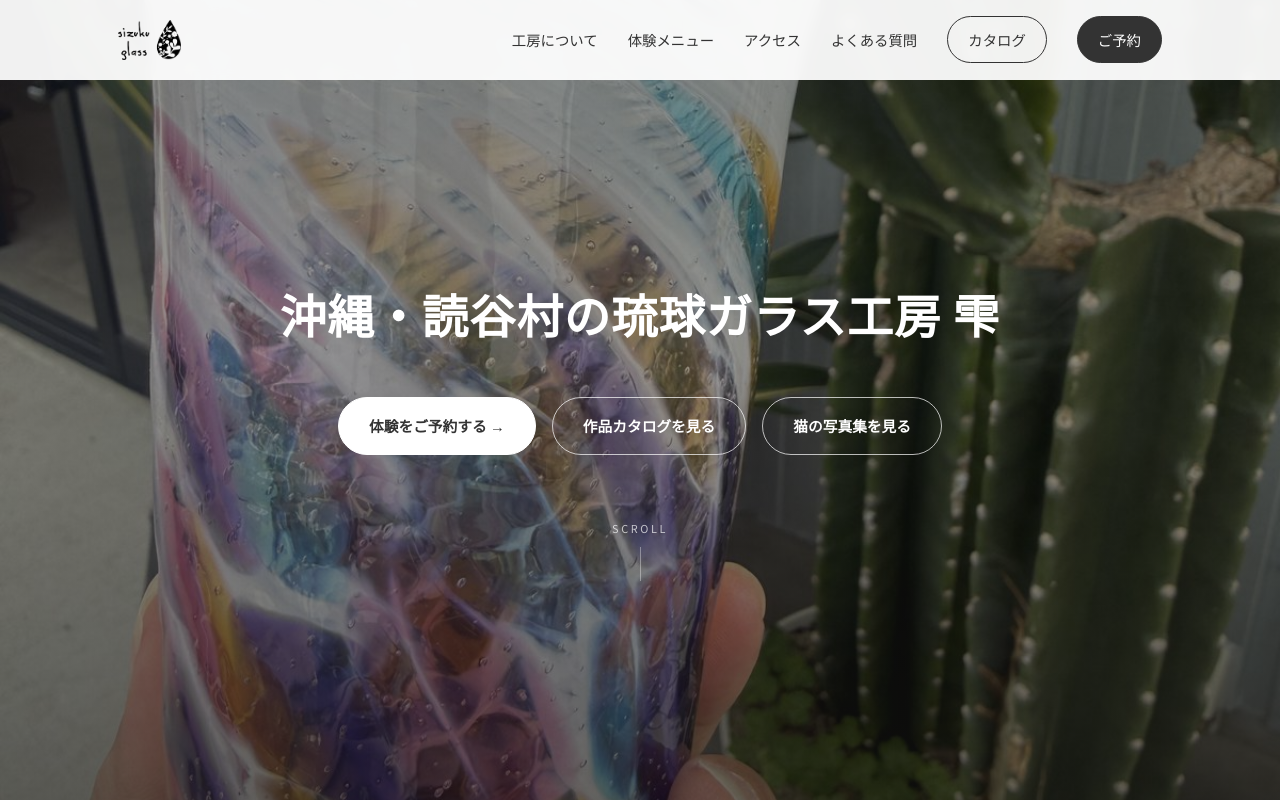
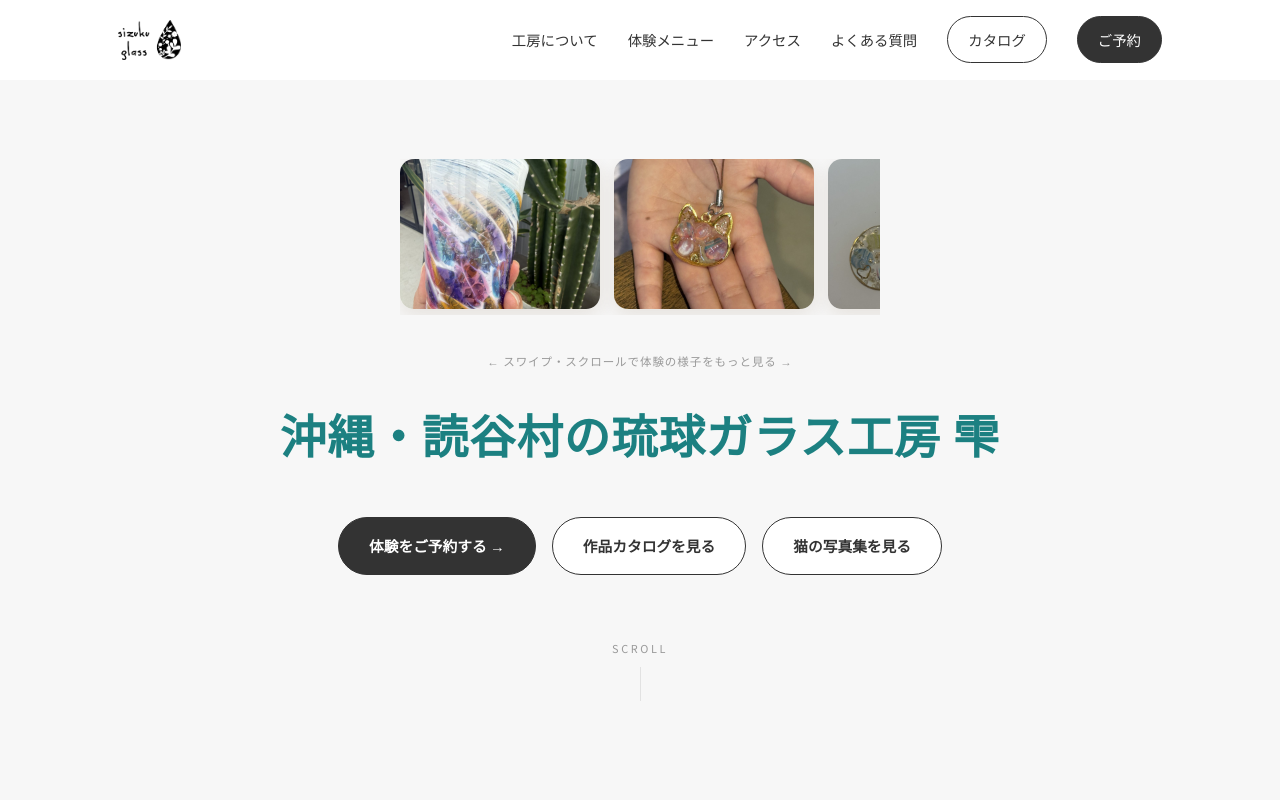
Before and after one commit to motoyaglass/sizuku-taiken-portal, a website: page index.html in a window 1280 px wide. Shown: the top 802 px of the page. Drawn offline with Linux system fonts and the light colour scheme.

Commit message:
ヒーローを白背景+写真カードの温かみのあるデザインに戻し、apple-touch-iconを追加
- フルブリードの暗い背景写真UIは「冷たい印象」とのフィードバックを受けて撤回
- 温かみのある白背景(paper-warm)+角丸写真カードのスクロールギャラリーに変更
- 屋号見出しの色を再びstampカラーに、ボタンも通常スタイルに復帰
- iOSのホーム画面追加時に正しいロゴが表示されるようapple-touch-icon.pngを追加

Co-Authored-By: Claude Sonnet 5 <noreply@anthropic.com>
Claude-Session: https://claude.ai/code/session_01PFWjhJbCFiPmJQeVdWdN5h

```diff
--- a/index.html
+++ b/index.html
@@ -26,6 +26,7 @@
 <meta name="twitter:image" content="https://sizuku-taiken.com/og-image.png">
 
 <link rel="icon" type="image/png" href="favicon.png">
+<link rel="apple-touch-icon" href="apple-touch-icon.png">
 
 <link rel="preconnect" href="https://fonts.googleapis.com">
 <link rel="preconnect" href="https://fonts.gstatic.com" crossorigin>
@@ -207,20 +208,25 @@
     display:flex; align-items:center; justify-content:center;
     text-align:center;
     padding:140px 24px 80px;
-    background:var(--ink); /* 画像読み込み前のフォールバック */
-    overflow:hidden;
+    background:var(--paper-warm);
   }
-  .hero-bg{position:absolute; inset:0; z-index:0;}
-  .hero-bg img{
-    width:100%; height:100%; object-fit:cover; display:block;
-    opacity:0; transition:opacity 1.4s ease;
+  .hero-inner{max-width:900px; width:100%; min-width:0;}
+  .hero-slider{
+    display:flex; gap:14px; width:100%; max-width:480px; min-width:0; margin:0 auto 36px;
+    overflow-x:auto; overflow-y:hidden; -webkit-overflow-scrolling:touch;
+    scroll-snap-type:x mandatory; padding-bottom:6px;
   }
-  .hero-bg img.is-active{opacity:1;}
-  .hero-overlay{
-    position:absolute; inset:0; z-index:1;
-    background:linear-gradient(180deg, rgba(20,20,18,.5), rgba(20,20,18,.45) 45%, rgba(20,20,18,.65));
+  .hero-slider::-webkit-scrollbar{height:6px;}
+  .hero-slider::-webkit-scrollbar-track{background:transparent;}
+  .hero-slider::-webkit-scrollbar-thumb{background:var(--line); border-radius:3px;}
+  .hero-slide{
+    flex:0 0 auto; width:200px; aspect-ratio:4/3; border-radius:14px; overflow:hidden;
+    scroll-snap-align:start; background:var(--paper); box-shadow:0 6px 20px rgba(120,90,60,.14);
   }
-  .hero-inner{position:relative; z-index:2; max-width:900px; width:100%; min-width:0;}
+  .hero-slide img{width:100%; height:100%; object-fit:cover; display:block;}
+  .hero-slider-hint{
+    font-size:.72rem; letter-spacing:.08em; color:var(--ink-faint); margin-bottom:26px;
+  }
   .hero h1{
     font-size:clamp(1.9rem, 4.6vw, 2.9rem);
     line-height:1.5;
@@ -229,26 +235,19 @@
     word-break:keep-all; /* 折り返す場合も単語の途中で切らない */
   }
   .hero h1 .main-line{
-    color:#fff; font-weight:700;
+    color:var(--stamp); font-weight:700;
   }
   .hero-actions{display:flex; gap:16px; justify-content:center; flex-wrap:wrap; margin-bottom:56px;}
-  .hero .btn-solid{background:#fff; color:var(--ink); border-color:#fff;}
-  .hero .btn-solid:hover{background:var(--stamp); color:#fff; border-color:var(--stamp); gap:14px;}
-  .hero .btn-outline{background:transparent; color:#fff; border-color:rgba(255,255,255,.7);}
-  .hero .btn-outline:hover{background:#fff; color:var(--ink); border-color:#fff; gap:14px;}
   .scroll-cue{
     display:inline-flex; flex-direction:column; align-items:center; gap:8px;
-    font-size:.68rem; letter-spacing:.24em; color:rgba(255,255,255,.7);
+    font-size:.68rem; letter-spacing:.24em; color:var(--ink-faint);
   }
-  .scroll-cue .line{width:1px; height:34px; background:rgba(255,255,255,.35); position:relative; overflow:hidden;}
+  .scroll-cue .line{width:1px; height:34px; background:var(--line); position:relative; overflow:hidden;}
   .scroll-cue .line::after{
     content:""; position:absolute; top:-100%; left:0; width:100%; height:100%;
-    background:#fff; animation:scrollline 1.8s ease-in-out infinite;
+    background:var(--ink); animation:scrollline 1.8s ease-in-out infinite;
   }
   @keyframes scrollline{ 0%{top:-100%;} 60%{top:100%;} 100%{top:100%;} }
-  @media (prefers-reduced-motion: reduce){
-    .hero-bg img{transition:none;}
-  }
 
   /* ---------- Buttons ---------- */
   .btn{
@@ -457,11 +456,11 @@
 </header>
 
 <section class="hero" id="top">
-  <div class="hero-bg" id="heroBg" aria-hidden="true">
-    <!-- JSが体験写真フォルダからランダムに選び、背景写真として一定時間ごとにフェード切り替えします -->
-  </div>
-  <div class="hero-overlay"></div>
   <div class="hero-inner">
+    <div class="hero-slider" id="heroSlider" aria-label="体験の様子">
+      <!-- JSが体験写真フォルダからランダムに重複なく選んで静止画を並べます。横スクロールで見られます -->
+    </div>
+    <div class="hero-slider-hint">← スワイプ・スクロールで体験の様子をもっと見る →</div>
     <h1><span class="main-line">沖縄・読谷村の琉球ガラス工房 雫</span></h1>
     <div class="hero-actions">
       <a class="btn btn-solid" href="https://reserve.sizuku-taiken.com">体験をご予約する →</a>
@@ -709,44 +708,26 @@
     return a;
   }
 
-  // ヒーロー：3つの体験フォルダ全体からランダムな順番で背景写真として表示（1周する間は重複なし）。
-  // 画面全体の背景として敷き、一定時間ごとにクロスフェードで次の写真へ切り替える。
-  const heroBg = document.getElementById('heroBg');
-  if(heroBg){
+  // ヒーロー：3つの体験フォルダ全体からランダムに重複なく静止画を選んで並べ、
+  // 自動では動かさず、横スクロール／スワイプで見てもらう。
+  const heroSlider = document.getElementById('heroSlider');
+  if(heroSlider){
     const allPhotos = []
       .concat(COURSE_PHOTOS.fuki.map(src => ({src, alt: COURSE_ALT.fuki})))
       .concat(COURSE_PHOTOS.tombodama.map(src => ({src, alt: COURSE_ALT.tombodama})))
       .concat(COURSE_PHOTOS.resin.map(src => ({src, alt: COURSE_ALT.resin})));
 
-    let order = shuffle(allPhotos);
-    let pos = 0;
-
-    function makeImg(photo){
+    const picked = shuffle(allPhotos).slice(0, Math.min(8, allPhotos.length));
+    picked.forEach(photo => {
+      const slide = document.createElement('div');
+      slide.className = 'hero-slide';
       const img = document.createElement('img');
       img.src = photo.src;
       img.alt = photo.alt;
-      return img;
-    }
-
-    let currentImg = makeImg(order[0]);
-    heroBg.appendChild(currentImg);
-    requestAnimationFrame(() => currentImg.classList.add('is-active'));
-
-    if(order.length > 1){
-      setInterval(() => {
-        pos++;
-        if(pos >= order.length){ // 1周したら重複しない様に並べ直して次の周へ
-          order = shuffle(allPhotos);
-          pos = 0;
-        }
-        const nextImg = makeImg(order[pos]);
-        heroBg.appendChild(nextImg);
-        requestAnimationFrame(() => nextImg.classList.add('is-active'));
-        const prevImg = currentImg;
-        currentImg = nextImg;
-        setTimeout(() => prevImg.remove(), 1500); // フェード完了後に前の写真を片付ける
-      }, 5500);
-    }
+      img.loading = 'lazy';
+      slide.appendChild(img);
+      heroSlider.appendChild(slide);
+    });
   }
 
   // 各体験カード：写真が複数ある場合は一定間隔でクロスフェード表示
```
Also changed, not shown: cats.html (+1 -0 lines), apple-touch-icon.png (added).
